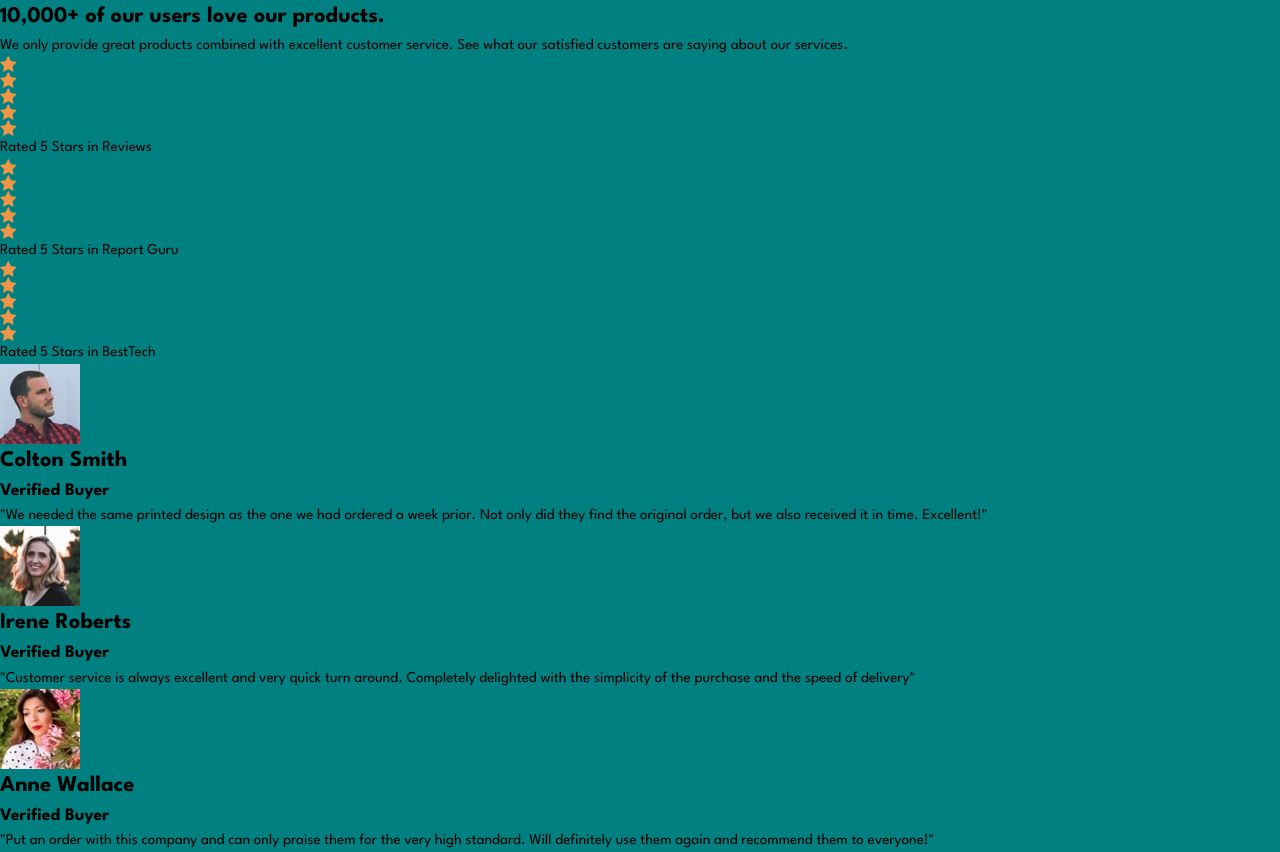
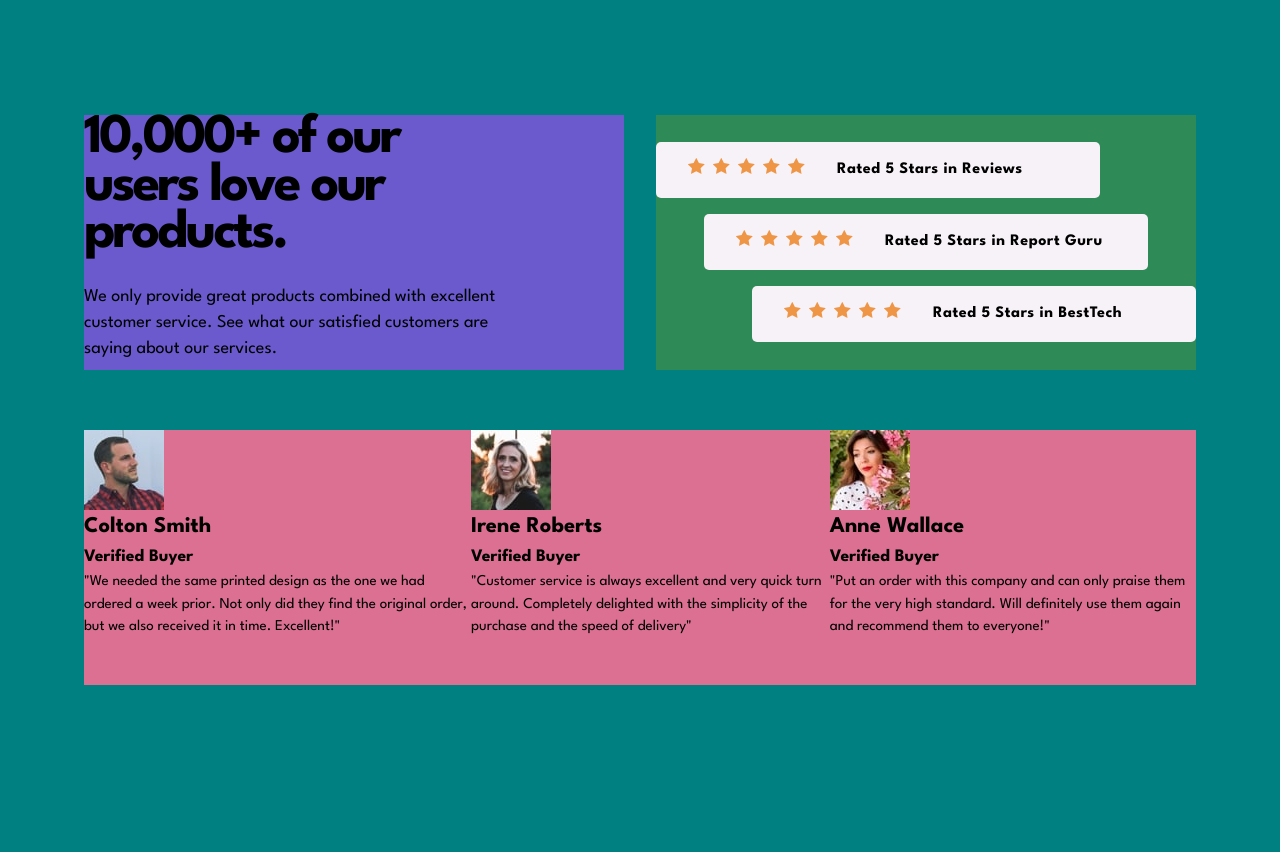
Before and after one commit to ag7621/fem-social-proof-section, a plain HTML site: page index.html in a window 1280 px wide. After the commit the page ends 800 px from the top, so only its background shows below. Drawn offline with Linux system fonts and the light colour scheme.

Commit message:
update index, styles
added classes, adjust layout of headline/ratings sections

```diff
--- a/index.html
+++ b/index.html
@@ -14,16 +14,18 @@
 </head>
 
 <body>
-    <main>
-        <section>
-            <h1>10,000+ of our users love our products.</h1>
-            <p>We only provide great products combined with excellent customer service. See what our satisfied customers
-                are saying about our services.</p>
+    <main class="container">
+        <section class="headline">
+            <h1 class="headline__title">10,000+ of our users love our products.</h1>
+            <p class="headline__text">
+                We only provide great products combined with excellent customer service. See what our satisfied
+                customers are saying about our services.
+            </p>
         </section>
 
-        <section>
-            <div>
-                <div>
+        <section class="ratings">
+            <div class="ratings__card">
+                <div class="stars">
                     <img src="images/icon-star.svg" alt="">
                     <img src="images/icon-star.svg" alt="">
                     <img src="images/icon-star.svg" alt="">
@@ -32,8 +34,8 @@
                 </div>
                 <span>Rated 5 Stars in Reviews</span>
             </div>
-            <div>
-                <div>
+            <div class="ratings__card">
+                <div class="stars">
                     <img src="images/icon-star.svg" alt="">
                     <img src="images/icon-star.svg" alt="">
                     <img src="images/icon-star.svg" alt="">
@@ -42,8 +44,8 @@
                 </div>
                 <span>Rated 5 Stars in Report Guru</span>
             </div>
-            <div>
-                <div>
+            <div class="ratings__card">
+                <div class="stars">
                     <img src="images/icon-star.svg" alt="">
                     <img src="images/icon-star.svg" alt="">
                     <img src="images/icon-star.svg" alt="">
@@ -54,7 +56,7 @@
             </div>
         </section>
 
-        <section>
+        <section class="reviews flex">
             <div>
                 <div>
                     <img src="images/image-colton.jpg" alt="">
--- a/style.css
+++ b/style.css
@@ -8,8 +8,17 @@
     --lt-gray-magenta: hsl(300, 24%, 96%);
     --white: hsl(0, 0%, 100%);
 
+    /* components */
+    --clr-headline-primary: var(--very-dk-magenta);
+    --clr-headline-text: var(--dk-gray-magenta);
+
+    --clr-ratings-bg: var(--lt-gray-magenta);
+
     /* font size */
     --fs-400: 0.938rem;
+    --fs-450: 1rem;
+    --fs-500: 1.125rem;
+    --fs-800: 3.5rem;
 
     /* font weight */
     --fw-regular: 400;
@@ -79,4 +88,87 @@ body {
     font-size: var(--fs-400);
     font-weight: var(--fw-regular);
     font-family: 'League Spartan', sans-serif;
+
+    display: grid;
+    place-content: center;
 }
+
+.flex {
+    display: flex;
+}
+
+.container {
+    display: grid;
+    max-width: 69.5rem;
+    grid-template-columns: 1fr 1fr;
+    grid-template-rows: 1fr 1fr;
+    grid-template-areas:
+        "headline ratings"
+        "reviews reviews";
+    column-gap: 2rem;
+    row-gap: 3.75rem;
+}
+
+.headline {
+    background-color: slateblue;
+    padding-right: 7rem;
+    grid-area: headline;
+}
+
+.headline__title {
+    font-size: var(--fs-800);
+    line-height: 0.85;
+    letter-spacing: -3px;
+}
+
+.headline__text {
+    font-size: var(--fs-500);
+    margin: 1.625rem 0 0.5rem;
+    line-height: 1.45;
+}
+
+.ratings {
+    display: flex;
+    flex-direction: column;
+    justify-content: center;
+    align-items: center;
+    gap: 1rem;
+    background-color: seagreen;
+    grid-area: ratings;
+}
+
+.ratings div:first-child {
+    align-self: flex-start;
+}
+
+.ratings div:last-child {
+    align-self: flex-end;
+}
+
+.ratings__card {
+    display: flex;
+    align-items: center;
+    background-color: var(--clr-ratings-bg);
+    border-radius: 5px;
+    width: 27.75rem;
+    padding: 1rem 2rem;
+    gap: 2rem;
+    font-size: var(--fs-450);
+    font-weight: var(--fw-bold);
+    letter-spacing: 0.5px;
+}
+
+.stars {
+    display: flex;
+    height: 16px;
+    gap: 0.5rem;
+}
+
+/* .ratings__card span {
+    margin-bottom: -2px;
+} */
+
+.reviews {
+    background-color: palevioletred;
+    grid-area: reviews;
+}
```
